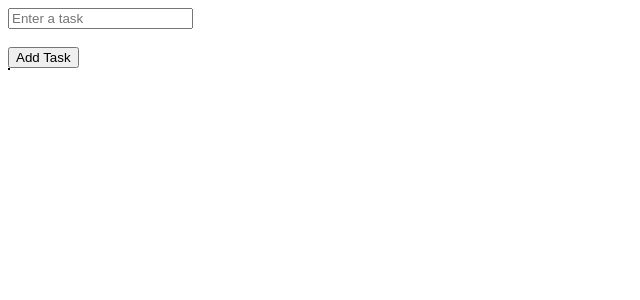
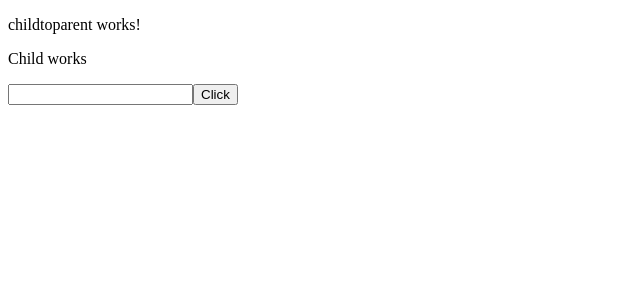
Before and after one commit to ankitdmeshram/angular-learning, an Angular app: page / in a window 1280 px wide. Shown: the top 300 px of the page, without its empty margins (0-640 px from the left). Built offline with nearby package versions, Linux system fonts and the light colour scheme.

Commit message:
output decorator

```diff
--- a/src/app/app.component.html
+++ b/src/app/app.component.html
@@ -1,2 +1,3 @@
 <!-- <app-basic-forms></app-basic-forms> -->
-<app-todo-app></app-todo-app>
+<!-- <app-todo-app></app-todo-app> -->
+<app-childtoparent></app-childtoparent>
--- a/src/app/app.module.ts
+++ b/src/app/app.module.ts
@@ -7,6 +7,8 @@ import { AppComponent } from './app.component';
 import { FormsComponent } from './lessons/forms/forms.component';
 import { BasicFormsComponent } from './lessons/forms/basic-forms/basic-forms.component';
 import { TodoAppComponent } from './projects/todo-app/todo-app.component';
+import { ChildtoparentComponent } from './lessons/childtoparent/childtoparent.component';
+import { ChildComponent } from './lessons/childtoparent/child/child.component';
 
 
 @NgModule({
@@ -14,7 +16,9 @@ import { TodoAppComponent } from './projects/todo-app/todo-app.component';
     AppComponent,
     FormsComponent,
     BasicFormsComponent,
-    TodoAppComponent
+    TodoAppComponent,
+    ChildtoparentComponent,
+    ChildComponent
   ],
   imports: [
     BrowserModule,
--- /dev/null
+++ b/src/app/lessons/childtoparent/child/child.component.html
@@ -0,0 +1,4 @@
+<p>Child works</p>
+
+<input type="text" #box>
+<button (click)="name.emit(box.value)">Click</button>
--- /dev/null
+++ b/src/app/lessons/childtoparent/child/child.component.ts
@@ -0,0 +1,17 @@
+import { Component, OnInit, Output, EventEmitter } from '@angular/core';
+
+@Component({
+  selector: 'app-child',
+  templateUrl: './child.component.html',
+  styleUrls: ['./child.component.scss']
+})
+export class ChildComponent implements OnInit {
+
+  constructor() { }
+
+  ngOnInit(): void {
+  }
+
+  @Output() name = new EventEmitter<string>()
+
+}
--- /dev/null
+++ b/src/app/lessons/childtoparent/childtoparent.component.html
@@ -0,0 +1,3 @@
+<p>childtoparent works!</p>
+
+<app-child (name)="update($event)"></app-child>
--- /dev/null
+++ b/src/app/lessons/childtoparent/childtoparent.component.ts
@@ -0,0 +1,20 @@
+import { Component, OnInit } from '@angular/core';
+
+@Component({
+  selector: 'app-childtoparent',
+  templateUrl: './childtoparent.component.html',
+  styleUrls: ['./childtoparent.component.scss']
+})
+export class ChildtoparentComponent implements OnInit {
+
+  constructor() { }
+
+  ngOnInit(): void {
+  }
+
+  update(val:string)
+  {
+    console.log(val)
+  }
+
+}
```
Also changed, not shown: src/app/lessons/childtoparent/child/child.component.scss (added), src/app/lessons/childtoparent/childtoparent.component.scss (added), 2 other files (tests, documents, lock files or other folders).
